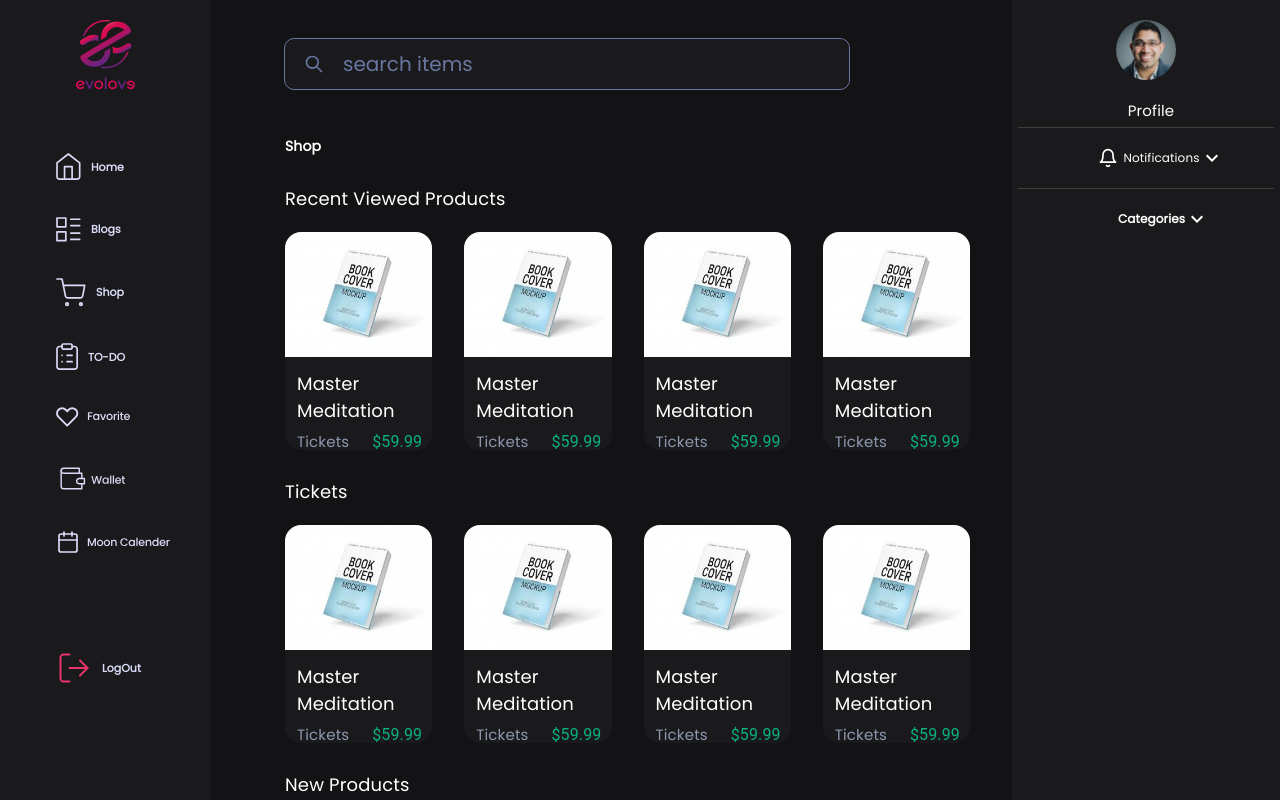
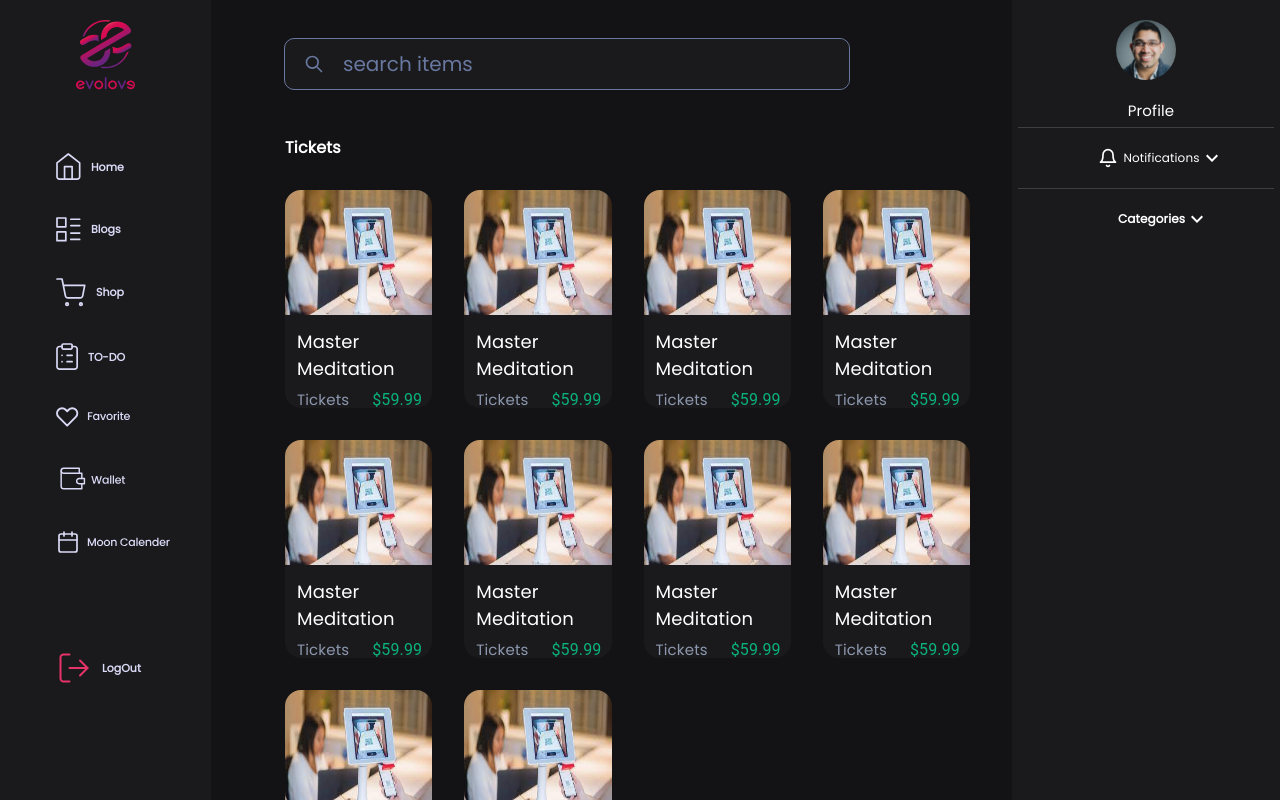
Before and after one commit to saadwaqas688/Evolove, a React (Create React App) app: page /test in a window 1280 px wide. Shown: the top 800 px of the page. Built offline with nearby package versions, Linux system fonts and the light colour scheme.

Commit message:
shop module nearly completed

```diff
--- /dev/null
+++ b/src/Components/Containers/Shop/AllTickets/AllTickets.jsx
@@ -0,0 +1,32 @@
+import { Grid } from '@mui/material';
+import React from 'react'
+import BoxCom from '../../../UI/BoxCom/BoxCom';
+import ProductCard from '../ProductCard/ProductCard';
+import { Heading} from './AllTickets.style';
+import cardImage from "../../../../assets/images/homeOnBoarding/productImage2.png";
+
+const AllTickets = () => {
+  const size = { xs: "12", sm: "6", md: "6", lg: "3" };
+  return (
+    < BoxCom sx={{marginTop:"36px",paddingRight:{lg:"20px",md:"0px"}}}>
+    <Heading>
+      Tickets
+    </Heading>
+    <Grid container spacing={4} sx={{ paddingTop: "20px" }}>
+        <ProductCard size={size} image={cardImage}/>
+        <ProductCard size={size} image={cardImage}/>
+        <ProductCard size={size} image={cardImage}/>
+        <ProductCard size={size} image={cardImage}/>
+        <ProductCard size={size} image={cardImage}/>
+        <ProductCard size={size} image={cardImage}/>
+        <ProductCard size={size} image={cardImage}/>
+        <ProductCard size={size} image={cardImage}/>
+        <ProductCard size={size} image={cardImage}/>
+        <ProductCard size={size} image={cardImage}/>
+      </Grid>
+
+     </BoxCom>
+  )
+}
+
+export default AllTickets
--- /dev/null
+++ b/src/Components/Containers/Shop/AllTickets/AllTickets.style.js
@@ -0,0 +1,13 @@
+import { styled, Typography} from "@mui/material";
+import { Colors } from "../../../../config/palette";
+
+  export const Heading = styled(Typography)(({ theme }) => ({
+    fontFamily: '"Poppins", "sans-serif"',
+    color:Colors.light,
+    fontWeight:"bold",
+    fontSize:"16px",
+    marginBottom:"10px",
+    [theme.breakpoints.down("lg")]: {
+      textAlign:"center"
+      },
+  }));
--- a/src/Components/Containers/Shop/ProductCard/ProductCard.jsx
+++ b/src/Components/Containers/Shop/ProductCard/ProductCard.jsx
@@ -1,15 +1,14 @@
- import cardImage from "../../../../assets/images/homeOnBoarding/productImage1.png";
 import BoxCom from "../../../UI/BoxCom/BoxCom";
 import { Grid, Typography } from "@mui/material";
 import { Colors } from "../../../../config/palette";
 import { CardFooter,FooterText, NameContainer, ProductImage } from "./ProductCard.style";
 
-  const ProductCard = ({size}) => {
+  const ProductCard = ({size,image}) => {
     return (
       <Grid item xs={12} sm={size?.sm} md={size?.md} lg={size?.lg}>
 
   <BoxCom sx={{background:Colors.dark,borderRadius:"16px" ,height:{lg:"218px",md:"auto"}}}>
-    <ProductImage src={cardImage} alt="Paris" />
+    <ProductImage src={image} alt="Paris" />
     <BoxCom >
     <NameContainer variant="body1" >
      Master Meditation
--- a/src/Components/Containers/Shop/ProductContainer/ProductContainer.jsx
+++ b/src/Components/Containers/Shop/ProductContainer/ProductContainer.jsx
@@ -1,29 +1,23 @@
-import {
-    Grid,
-    Paper,
-  } from "@mui/material";
+import { Grid, Paper } from "@mui/material";
 import { Colors } from "../../../../config/palette";
 import ProductCard from "../ProductCard/ProductCard";
 import { Heading } from "./ProductContainer.style";
-
-  const ProductContainer = ({heading}) => {
-   const size={xs:"12",sm:"6",md:"6",lg:"3"}
-    return (
-      <Paper elevation={0} square={true} style={{background:Colors.secondary}}>
-          <Heading >
-              {heading}
-        </Heading>
-      <Grid container spacing={4} sx={{ paddingTop: "20px"}}>
-      <ProductCard size={size}/>
-      <ProductCard size={size}/>
-      <ProductCard size={size}/>
-      <ProductCard size={size}/>
+import productImage from "../../../../assets/images/homeOnBoarding/productImage1.png";
 
 
-        </Grid>
+const ProductContainer = ({ heading }) => {
+  const size = { xs: "12", sm: "6", md: "6", lg: "3" };
+  return (
+    <Paper elevation={0} square={true} style={{ background: Colors.secondary }}>
+      {heading && <Heading>{heading}</Heading>}
+      <Grid container spacing={4} sx={{ paddingTop: "20px" }}>
+        <ProductCard size={size} image={productImage}/>
+        <ProductCard size={size} image={productImage}/>
+        <ProductCard size={size} image={productImage}/>
+        <ProductCard size={size} image={productImage}/>
+      </Grid>
     </Paper>
+  );
+};
 
-    );
-  };
-
-  export default ProductContainer;
+export default ProductContainer;
--- a/src/Test/Test.jsx
+++ b/src/Test/Test.jsx
@@ -1,11 +1,9 @@
 import React from 'react'
-import SingleCourse from '../Components/Containers/Courses/Course/SingleCourse'
-import CourseVideo from '../Components/Containers/Courses/CourseVideos/CourseVideos'
-import ShopMain from '../Components/Containers/Shop/ShopMain/ShopMain'
+import AllTickets from "../Components/Containers/Shop/AllTickets/AllTickets.jsx"
 const Test = () => {
   return (
     <div>
-    <ShopMain/>
+      <AllTickets/>
     </div>
   )
 }
```
Also changed, not shown: src/assets/images/homeOnBoarding/productImage2.png (added).
